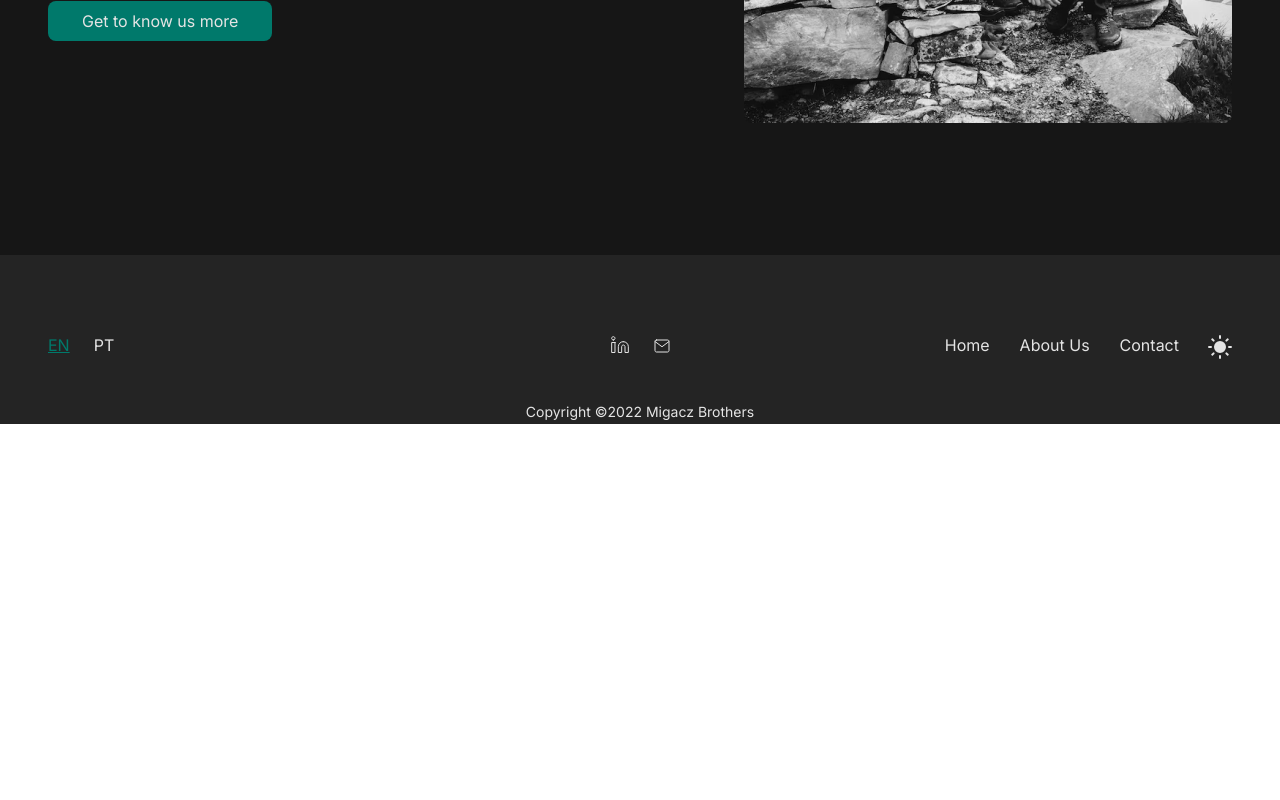
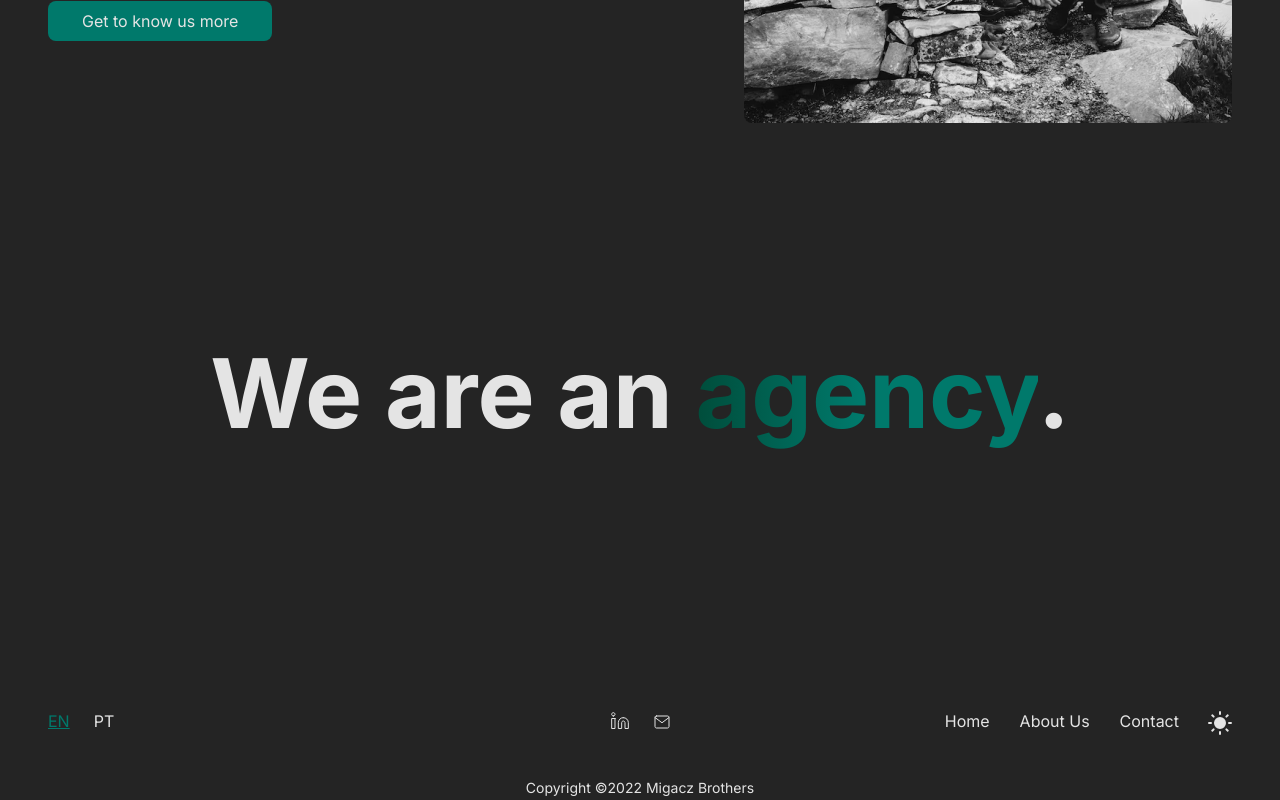
Before and after one commit to Migacz-Brothers/migacz-brothers, a Next.js app: page / in a window 1280 px wide. Shown: the part 1104-1904 px from the top of the page. Before the commit the page ends 1528 px from the top, so only its background shows below. Built offline with nearby package versions, Linux system fonts and the light colour scheme.

Commit message:
add weAreAnAgency section

```diff
--- a/components/Home/AboutUs.tsx
+++ b/components/Home/AboutUs.tsx
@@ -28,7 +28,7 @@ const AboutUs = (): JSX.Element => {
 };
 
 const SectionWrapper = styled(GenericSectionWrapper)`
-  background-color: var(--background-primary);
+  background-color: var(--background-secondary);
   padding: 132px 0;
 `;
 
--- /dev/null
+++ b/components/Home/WeAreAnAgency.tsx
@@ -0,0 +1,48 @@
+import styled from 'styled-components';
+import {
+  GenericSectionWrapper,
+  GenericSection,
+} from '../shared/sharedComponents';
+
+const WeAreAnAgency = (): JSX.Element => {
+  return (
+    <WeAreAnAgencySectionWrapper>
+      <WeAreAnAgencySection>
+        <Title>
+          We are an <strong>agency</strong>.
+        </Title>
+      </WeAreAnAgencySection>
+    </WeAreAnAgencySectionWrapper>
+  );
+};
+
+const WeAreAnAgencySectionWrapper = styled(GenericSectionWrapper)`
+  background-color: var(--background-secondary);
+  display: grid;
+  place-items: center;
+`;
+
+const WeAreAnAgencySection = styled(GenericSection)`
+  margin: 80px 0 180px 0;
+`;
+
+const Title = styled.h2`
+  color: var(--text-primary);
+  font-weight: bold;
+  font-size: 96px;
+
+  strong {
+    background: linear-gradient(270.08deg, #00796b 52.27%, #004d3b 99.93%);
+    -webkit-background-clip: text;
+    -webkit-text-fill-color: transparent;
+    background-clip: text;
+    text-fill-color: transparent;
+  }
+
+  @media (max-width: 980px) {
+    font-size: 40px;
+    text-align: center;
+  }
+`;
+
+export default WeAreAnAgency;
--- a/components/Home/index.tsx
+++ b/components/Home/index.tsx
@@ -1,2 +1,3 @@
 export { default as FirstSection } from './FirstSection';
 export { default as AboutUs } from './AboutUs';
+export { default as WeAreAnAgency } from './WeAreAnAgency';
--- a/components/shared/sharedComponents.ts
+++ b/components/shared/sharedComponents.ts
@@ -1,6 +1,6 @@
 import styled from 'styled-components';
 
-export const GenericSection = styled.section`
+export const GenericSection = styled.div`
   max-width: 1216px;
   padding: 0 16px;
   margin: 0 auto;
--- a/pages/index.tsx
+++ b/pages/index.tsx
@@ -1,5 +1,5 @@
 import Head from 'next/head';
-import { FirstSection, AboutUs } from '../components/Home';
+import { FirstSection, AboutUs, WeAreAnAgency } from '../components/Home';
 
 export default function Home() {
   return (
@@ -15,6 +15,7 @@ export default function Home() {
       <main>
         <FirstSection />
         <AboutUs />
+        <WeAreAnAgency />
       </main>
     </>
   );
```
